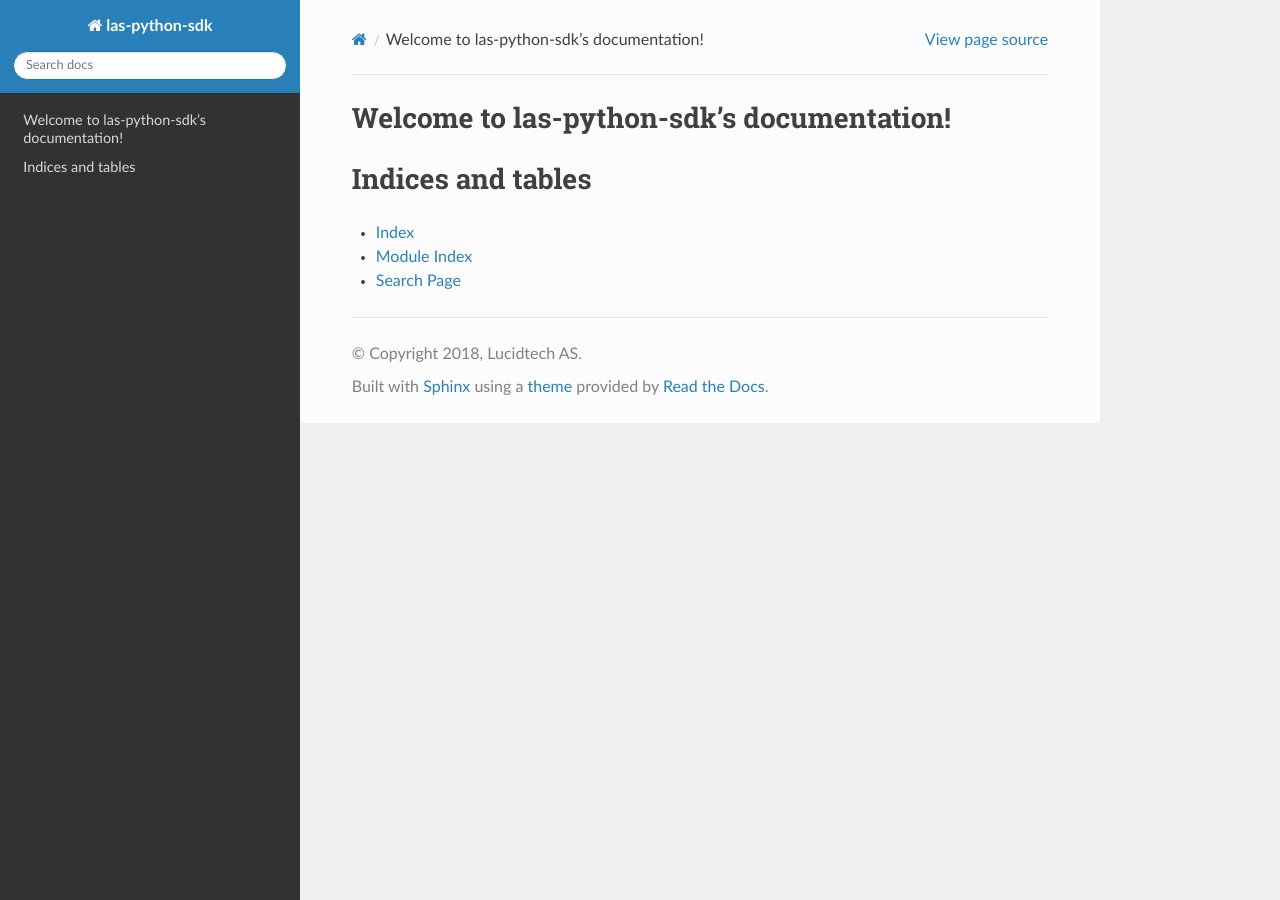
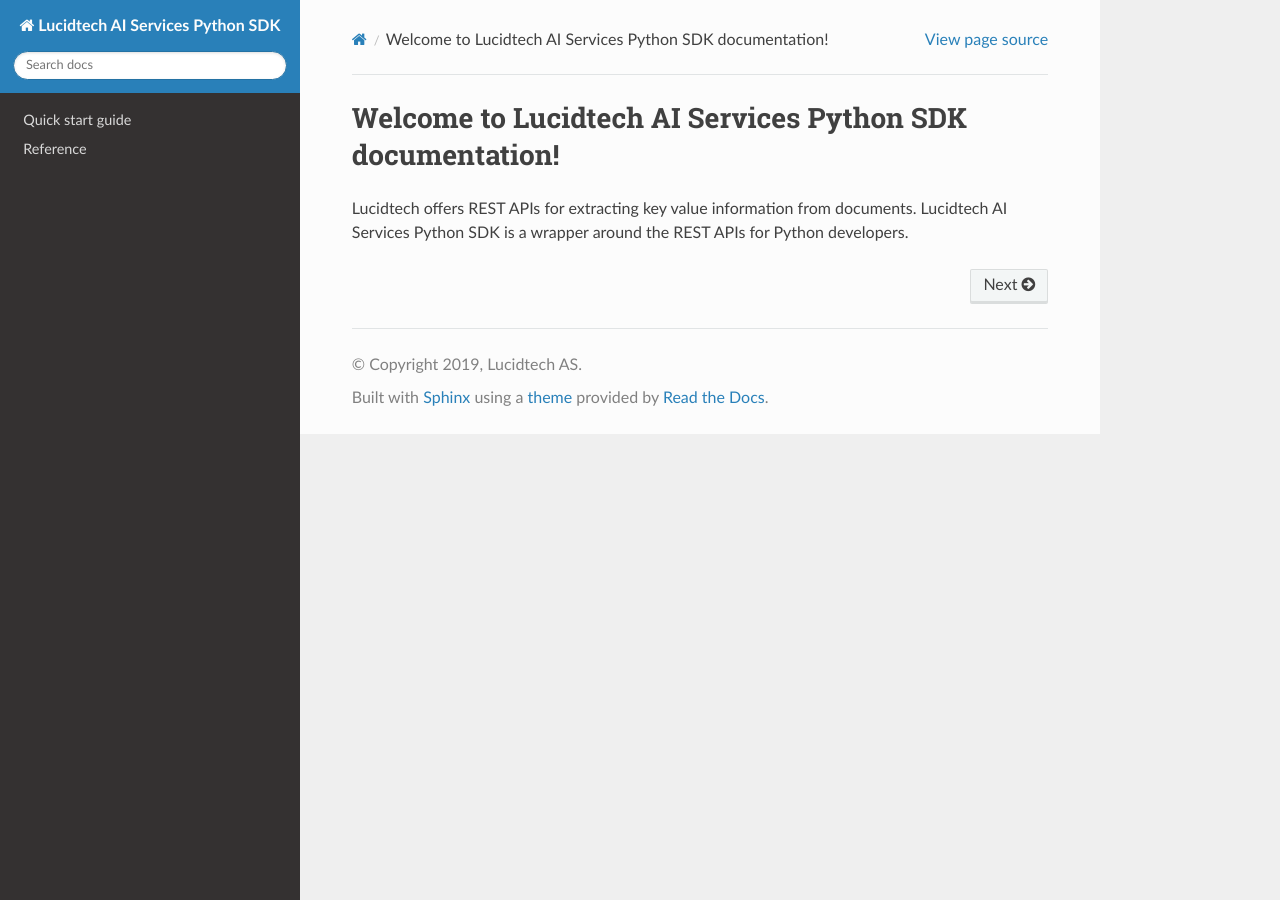
Before and after one commit to LucidtechAI/las-sdk-python, a Sphinx documentation site: the page built from docs/index.rst, in a window 1280 px wide. Built offline with Sphinx 7.4.7 and the Read the Docs theme 2.0.0, drawn with Linux system fonts in a browser that asks for light colours; pages that are not in the unit, such as notebooks, are missing from menus.

Commit message:
Update restructured docs, added a quickstart section, removed Makefile and make.bat file, use tox for building docs

```diff
--- a/docs/conf.py
+++ b/docs/conf.py
@@ -19,8 +19,8 @@
 
 # -- Project information -----------------------------------------------------
 
-project = 'las-python-sdk'
-copyright = '2018, Lucidtech AS'
+project = 'Lucidtech AI Services Python SDK'
+copyright = '2019, Lucidtech AS'
 author = 'Lucidtech AS'
 
 # The short X.Y version
--- a/docs/index.rst
+++ b/docs/index.rst
@@ -1,20 +1,14 @@
-.. las-python-sdk documentation master file, created by
-   sphinx-quickstart on Sat Mar  3 19:24:38 2018.
-   You can adapt this file completely to your liking, but it should at least
-   contain the root `toctree` directive.
+==========================================================
+Welcome to Lucidtech AI Services Python SDK documentation!
+==========================================================
 
-Welcome to las-python-sdk's documentation!
-==========================================
+Lucidtech offers REST APIs for extracting key value information from documents. Lucidtech AI Services Python SDK is a
+wrapper around the REST APIs for Python developers.
+
 
 .. toctree::
-   :maxdepth: 2
-   :caption: Contents:
+  :maxdepth: 1
+  :hidden:
 
-
-
-Indices and tables
-==================
-
-* :ref:`genindex`
-* :ref:`modindex`
-* :ref:`search`
+  quickstart
+  reference
--- /dev/null
+++ b/docs/quickstart.rst
@@ -0,0 +1,58 @@
+=================
+Quick start guide
+=================
+
+
+This section should talk you through everything you need to get started with Lucidtech AI Services Python SDK.
+
+
+----------
+An example
+----------
+
+Suppose we have credentials with access to the demo api and we wish to run inference on a document using Lucidtech's invoice model.
+
+.. code:: python
+
+    import json
+
+    from las import Api
+
+    api = Api('https://demo.api.lucidtech.ai/v1')
+    prediction = api.predict('document.jpeg', 'invoice')
+    print(json.dumps(prediction, indent=2))
+
+
+-------------
+Prerequisites
+-------------
+
+Python 3.6 or newer
+
+------------
+Installation
+------------
+
+.. code:: bash
+
+    $ pip install lucidtech-las
+
+-----------
+Credentials
+-----------
+
+By default, lucidtech-las looks for credentials in a file located at ~/.lucidtech/credentials.cfg. The contents of
+this file should be
+
+.. code:: ini
+
+    [default]
+    access_key_id = <your access key id>
+    secret_access_key = <your secret access key>
+    api_key = <your api key>
+
+
+Optionally you may provide a Credentials object when constructing the Api client. See details
+`here <reference.html#module-las.credentials>`__
+
+Contact Lucidtech at hello@lucidtech.ai to get access_key_id, secret_access_key and api_key
```
Also changed, not shown: docs/reference.rst (renamed from docs/las.rst, +5 -15 lines), 3 other files.
